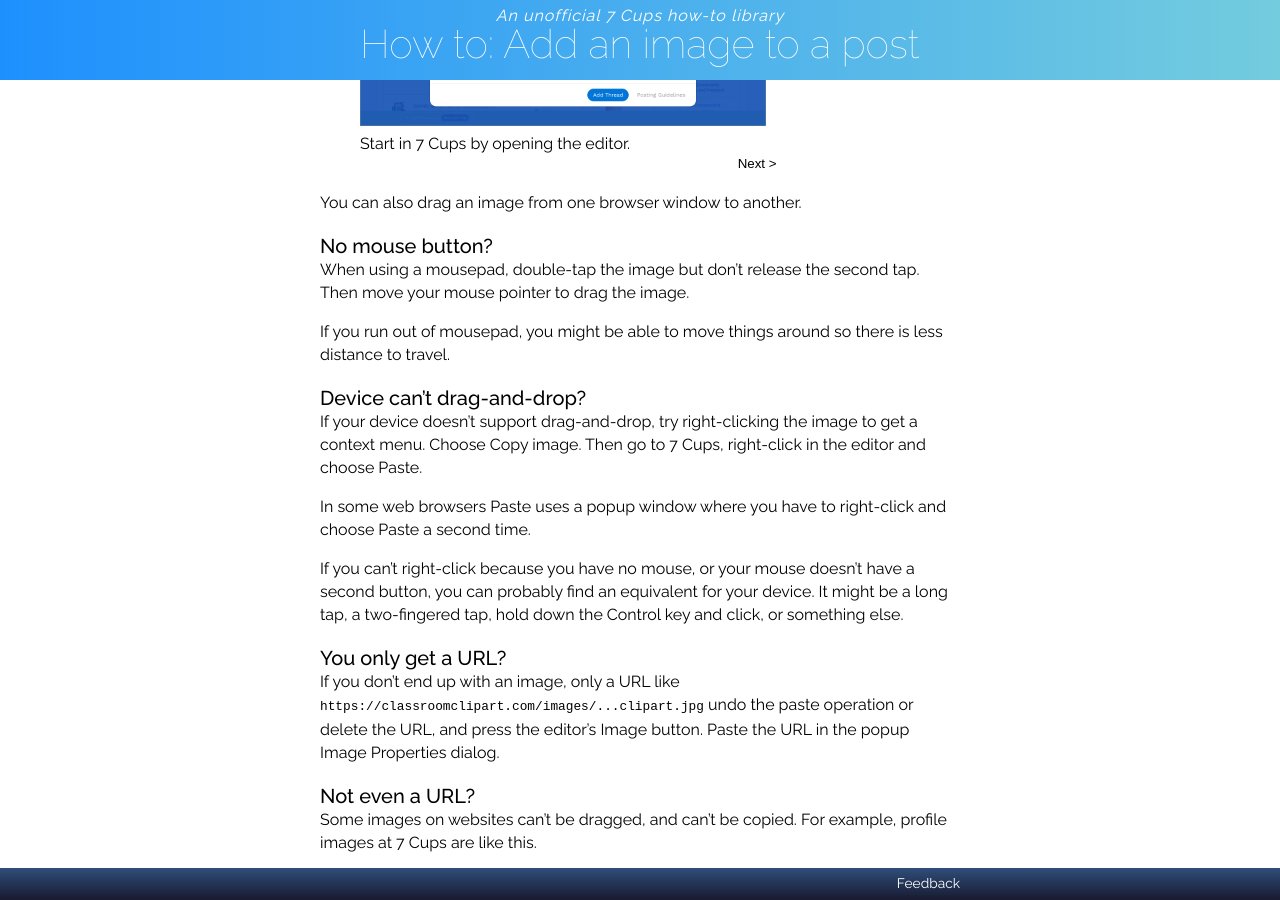
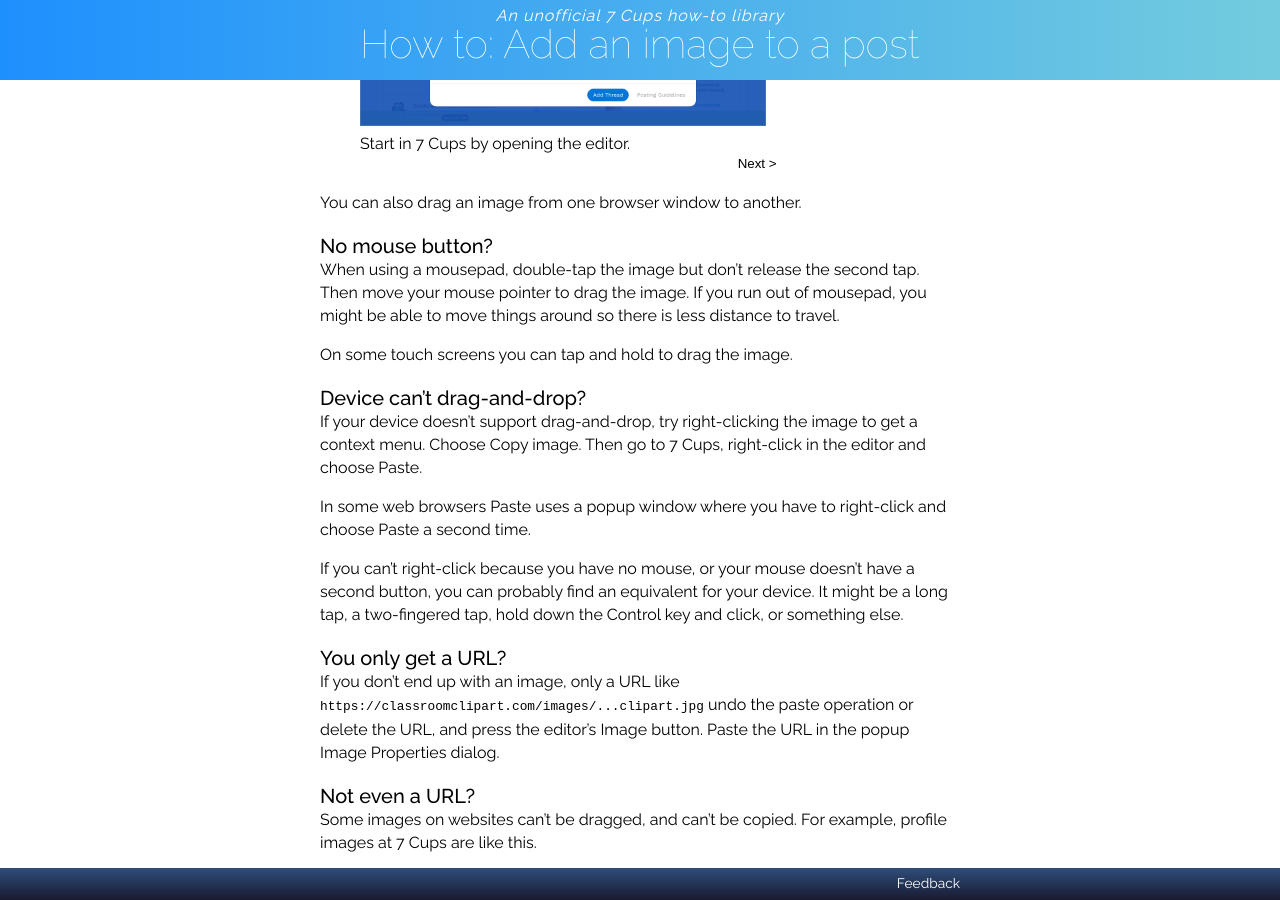
Before and after one commit to RarelyCharlie/rarelycharlie.github.io, a Jekyll site: the page built from _draft/image.md, in a window 1280 px wide and 900 px high, scrolled down 475 px. Built offline with Jekyll 4.4.1, drawn with Linux system fonts in a browser that asks for light colours.

Commit message:
tap and hold

```diff
--- a/_draft/image.md
+++ b/_draft/image.md
@@ -61,9 +61,9 @@ You can also drag an image from one browser window to another.
 
 ### No mouse button?
 
-When using a mousepad, double-tap the image but don't release the second tap. Then move your mouse pointer to drag the image.
+When using a mousepad, double-tap the image but don't release the second tap. Then move your mouse pointer to drag the image. If you run out of mousepad, you might be able to move things around so there is less distance to travel.
 
-If you run out of mousepad, you might be able to move things around so there is less distance to travel.
+On some touch screens you can tap and hold to drag the image.
 
 ### Device can't drag-and-drop?
 
```
